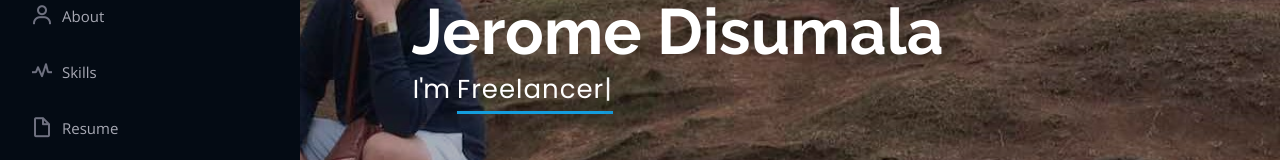
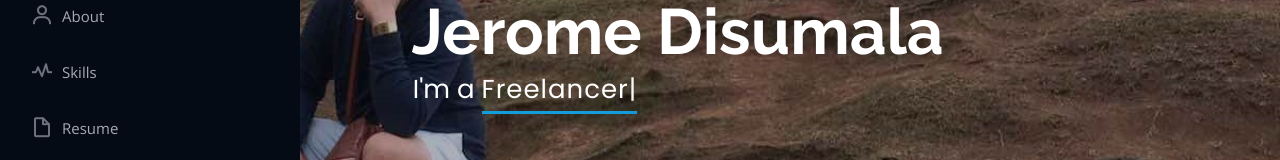
Before and after one commit to RomDevDotNet/RomPortfolio, a plain HTML site: page index.html in a window 1280 px wide. Shown: the part 319-479 px from the top of the page. Drawn offline with nearby package versions, Linux system fonts and the light colour scheme.

Commit message:
Update index.html

```diff
--- a/index.html
+++ b/index.html
@@ -67,7 +67,7 @@
   <section id="hero" class="d-flex flex-column justify-content-center align-items-center ">
     <div class="hero-container" data-aos="fade-in">
       <h1>&nbsp;&nbsp;&nbsp;&nbsp; Jerome Disumala</h1>
-      <p>&nbsp;&nbsp;&nbsp;&nbsp;&nbsp;&nbsp;&nbsp;&nbsp;&nbsp;&nbsp;&nbsp;I'm <span class="typed" data-typed-items="Developer, Freelancer"></span></p>
+      <p>&nbsp;&nbsp;&nbsp;&nbsp;&nbsp;&nbsp;&nbsp;&nbsp;&nbsp;&nbsp;&nbsp;I'm a <span class="typed" data-typed-items="Developer, Freelancer"></span></p>
     </div>
   </section><!-- End Hero -->
 
```
